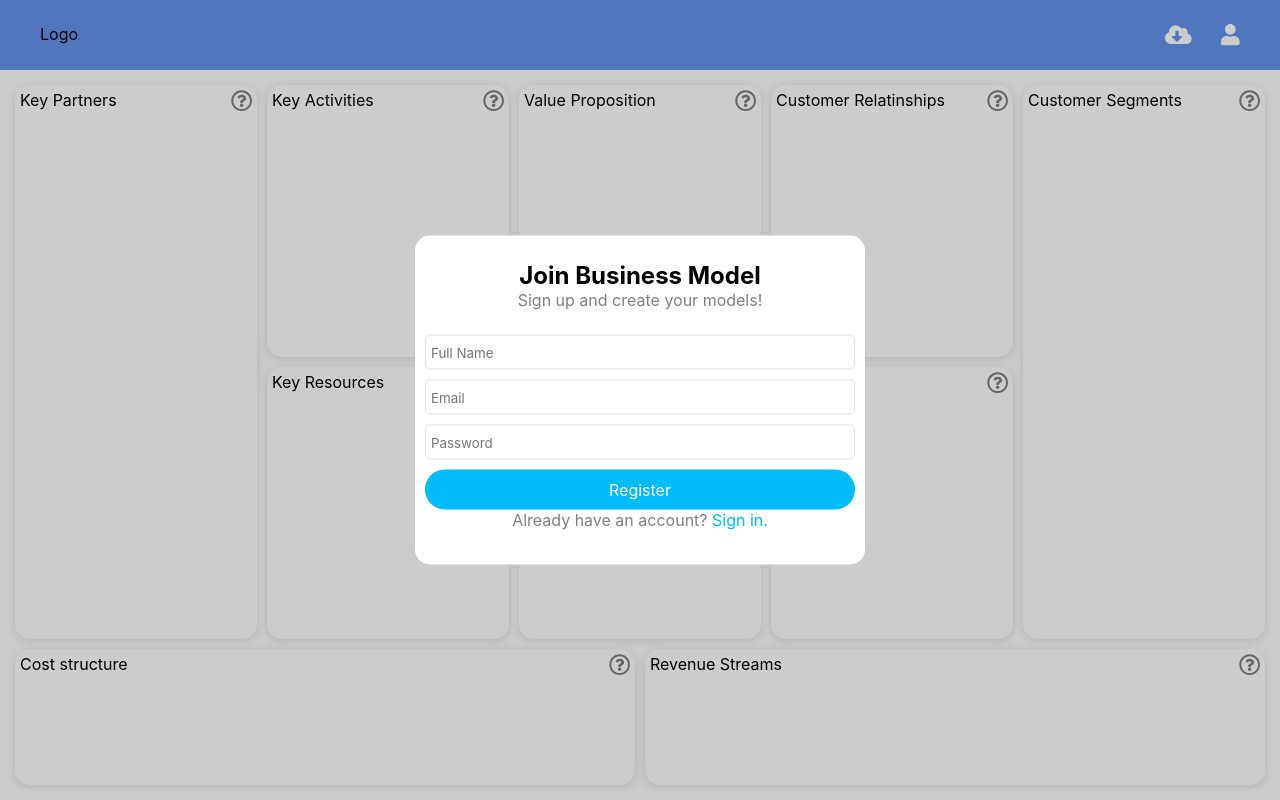
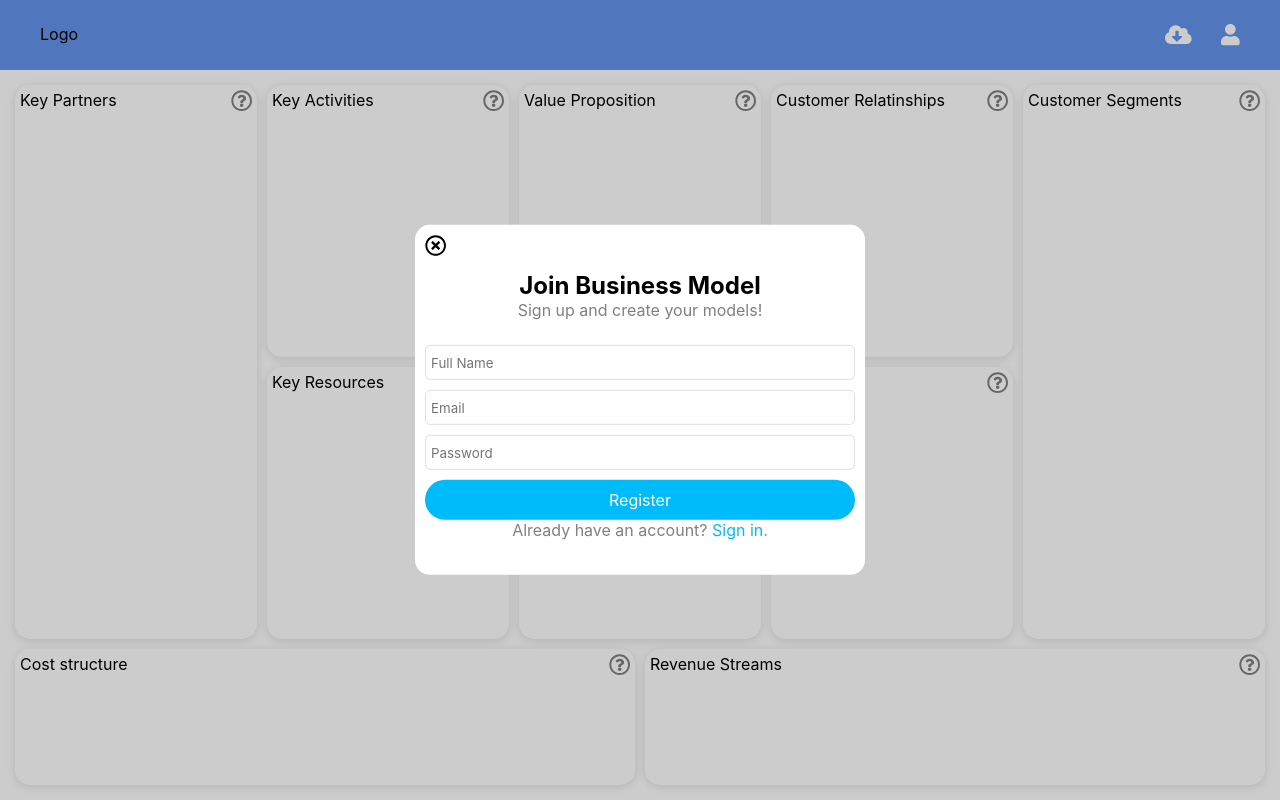
Before and after one commit to MilanStanojlovic/business-model-canvas-, a React (Create React App) app: page / in a window 1280 px wide. Both pictures are taken after a click on the icon 1178 px from the left and 34 px from the top of the page. Built offline with nearby package versions, Linux system fonts and the light colour scheme.

Commit message:
header and auth changes

```diff
--- a/src/components/auth/auth.js
+++ b/src/components/auth/auth.js
@@ -1,9 +1,13 @@
 import React, { useState } from 'react';
 import style from './auth.module.scss';
+
+import { FontAwesomeIcon } from '@fortawesome/react-fontawesome';
+import { faTimesCircle } from '@fortawesome/free-regular-svg-icons';
+
 import SignUp from './signup/signup';
 import SignIn from './signin/signin';
 
-const Auth = () => {
+const Auth = ({ toggle }) => {
   const [showRegistration, setShowRegistration] = useState(true);
 
   const handleToggleAuth = () => {
@@ -12,6 +16,7 @@ const Auth = () => {
 
   return (
     <div className={style.auth}>
+      <FontAwesomeIcon icon={faTimesCircle} size="lg" className="icon" onClick={toggle} />
       {showRegistration ? <SignUp toggleAuth={handleToggleAuth} /> : <SignIn toggleAuth={handleToggleAuth} />}
     </div>
   )
--- a/src/components/auth/auth.module.scss
+++ b/src/components/auth/auth.module.scss
@@ -3,7 +3,6 @@
 .auth {
   position: fixed;
   width: 450px;
-  // height: 300px;
   top: 50%;
   left: 50%;
   transform: translate(-50%, -50%);
--- a/src/components/header/header.js
+++ b/src/components/header/header.js
@@ -30,9 +30,8 @@ const Header = () => {
   }
 
   if (showAuth) {
-    auth = <Auth />;
+    auth = <Auth toggle={toggleAuth} />;
     backDrop = <Backdrop />;
-    // console.log('Display auth');
   }
 
   return (
```
